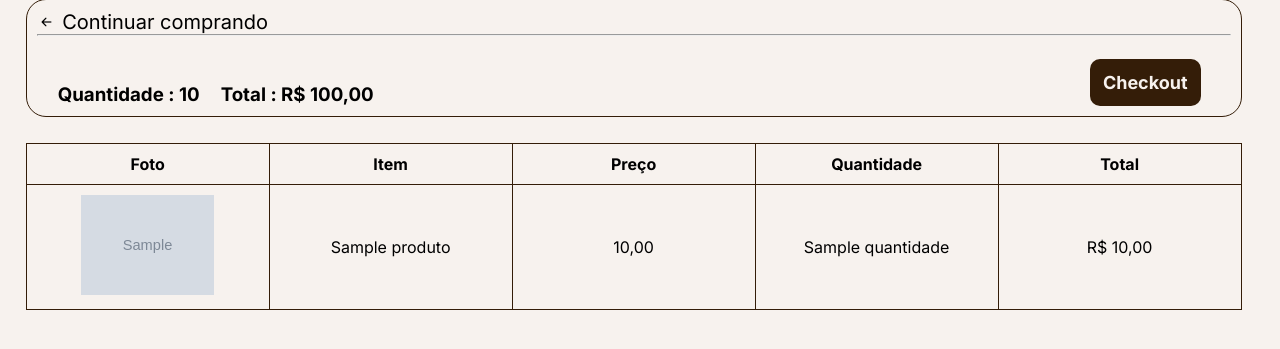
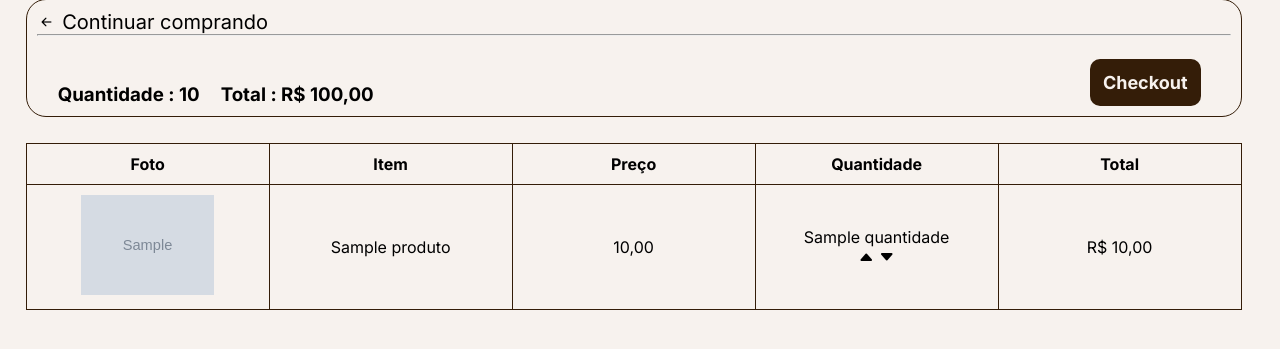
Before and after one commit to Reis567/ecommerce-django, a Django app: template djangoapp/store/templates/store/cart.html in a window 1280 px wide. Shown: the part 127-476 px from the top of the page. Run offline with Django 4.2, Linux system fonts and the light colour scheme; tables that the repository leaves empty hold one stand-in row (values such as "Sample post"); the template is opened without the code that fills it: values that come from a table or form of the project are taken from there, most other values are stand-ins (such as "Sample title", 1, 10 or a date in 2020); grey boxes marked "Sample" are stand-in pictures.

Commit message:
cart item qnt change

```diff
--- a/djangoapp/store/templates/store/cart.html
+++ b/djangoapp/store/templates/store/cart.html
@@ -19,6 +19,7 @@
                 <div class="cart-numbs">
                     <h3>
                         Quantidade : {{pedido.get_cart_items}}
+
                     </h3>
                     <h3>
                         Total : R$ {{pedido.get_cart_total|floatformat:2}}
@@ -58,7 +59,18 @@
 
                             <td>{{item.produto.nome}}</td>
                             <td>{{item.produto.price|floatformat:2}}</td>
-                            <td>{{item.quantidade}}</td>
+                            <td  class="quant">
+                                <div class="quant-numb">
+                                    {{item.quantidade}}
+                                    <div class="qnt-change">
+                                        <i class="bi bi-caret-up-fill qnt-up" id=" qnt-up"></i>
+                                        <i class="bi bi-caret-down-fill qnt-down" id=" qnt-down"></i>
+                                    </div>
+                                </div>
+
+
+
+                            </td>
                             <td>R$ {{item.get_total|floatformat:2}}</td>
                         {% endfor %}
                     </tr>
```
Also changed, not shown: djangoapp/store/static/store/css/style.css (+18 -0 lines), 3 other files.
